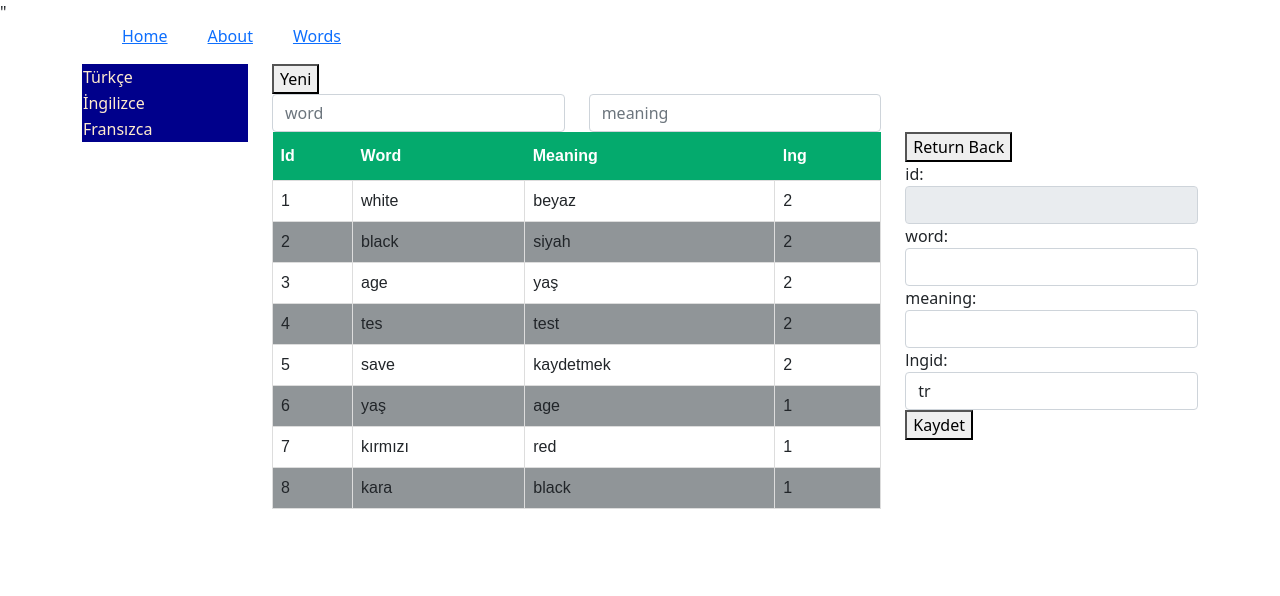
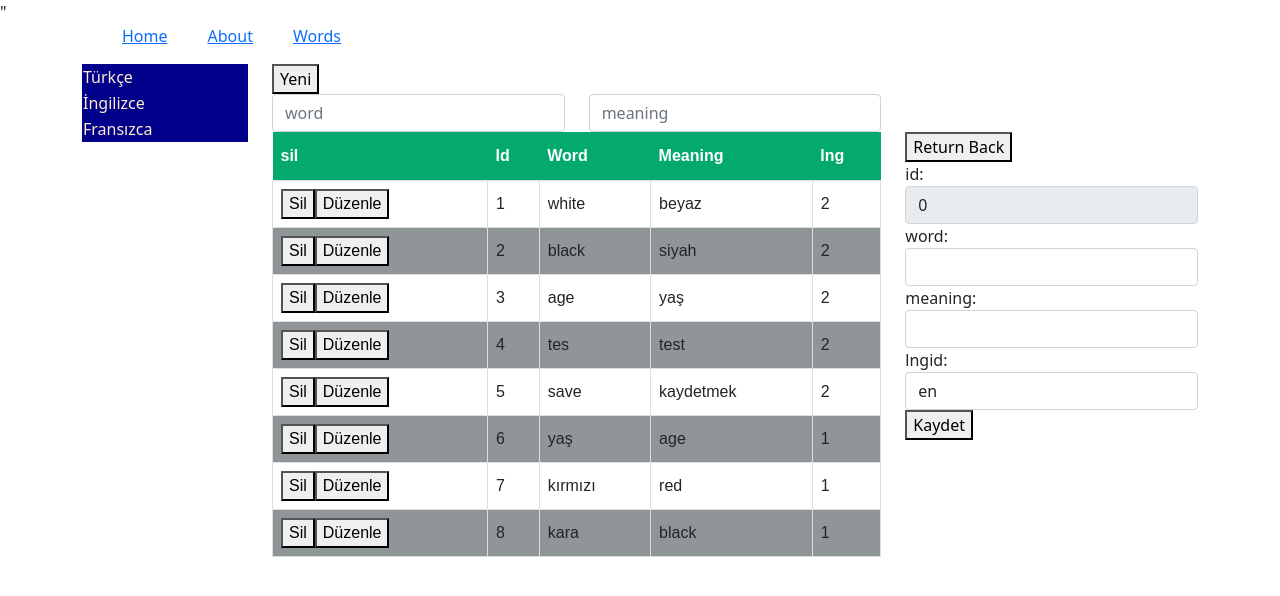
Before and after one commit to yzcibrahim/wordmasterReact, a React (Create React App) app: page /words in a window 1280 px wide. Shown: the top 596 px of the page. Built offline with nearby package versions, Linux system fonts and the light colour scheme.

Commit message:
ödevler

```diff
--- a/src/App.js
+++ b/src/App.js
@@ -52,7 +52,7 @@ class App extends React.Component {
        <Routes>
          <Route path='/' element={<Home />}  ></Route>
          <Route path='/about' element={<About/>} ></Route>
-         <Route path='/words' element={<Words langs={this.state.langs} selectedlang={this.state.selectedlang} />} ></Route>
+         <Route path='/words' element={<Words changeSelectedLang={changeSelectedLang} langs={this.state.langs} selectedlang={this.state.selectedlang} />} ></Route>
        </Routes>
        </div>
      </div>
--- a/src/components/Words/WordAdd.jsx
+++ b/src/components/Words/WordAdd.jsx
@@ -1,13 +1,38 @@
 import React, { Component } from 'react';
 
 class WordAdd extends Component {
+    constructor(){
+        super();
+        this.state={wordToAdd:{id: '0', word: '', meaning: '', lngid: 2}}
+console.log("constructor");
+
+    }
+    componentDidUpdate(){
+       // this.setState({wordToAdd:this.props.wordToAddOrUpdate})
+    }
+
+
+    componentDidMount(){
+        console.log("did mounth executed:"+this.props.wordToAddOrUpdate);
+        this.setState({wordToAdd:this.props.wordToAddOrUpdate})
+    }
+
+    static getDerivedStateFromProps(props, current_state) {
+        if (current_state.wordToAdd !== props.wordToAddOrUpdate) {
+          return {
+            wordToAdd: props.wordToAddOrUpdate
+          }
+        }
+        return null
+      }
 
     render() {
-        let wordToAdd={id: '0', word: '', meaning: '', lngid: 2};
+
+       const{wordToAdd}=this.state;
         const setWordVals=(event)=>{
-            wordToAdd[event.target.name]=event.target.value;
-            console.log(wordToAdd);
-
+            let existing=wordToAdd;
+            existing[event.target.name]=event.target.value;
+           this.setState({wordToAdd:existing});
         }
         const saveWord=()=>{
             this.props.refreshWords(wordToAdd);
@@ -21,17 +46,17 @@ class WordAdd extends Component {
                 <div className='row'>
                     <div className='col-md-12'>
                         <div className='form-group'>
-                            id:<input onChange={setWordVals} name='id' className='form-control' readOnly type='text' />
+                            id:<input onChange={setWordVals} value={wordToAdd.id} name='id' className='form-control' readOnly type='text' />
                         </div>
                         <div className='form-group'>
-                            word:<input onChange={setWordVals} name='word' className='form-control' type='text' />
+                            word:<input onChange={setWordVals} value={wordToAdd.word} name='word' className='form-control' type='text' />
                         </div>
                         <div className='form-group'>
-                            meaning:<input onChange={setWordVals} name='meaning' className='form-control' type='text' />
+                            meaning:<input onChange={setWordVals} value={wordToAdd.meaning} name='meaning' className='form-control' type='text' />
                         </div>
                         <div className='form-group'>
                         lngid:
-                        <select className='form-control' name='lngid' onChange={setWordVals}>
+                        <select className='form-control' name='lngid' value={wordToAdd.lngid} onChange={setWordVals}>
                             {
                                 this.props.langs.map((lng)=>{
                                     return <option title={lng.name} value={lng.id}>{lng.code}</option>
--- a/src/components/Words/WordList.jsx
+++ b/src/components/Words/WordList.jsx
@@ -13,6 +13,7 @@ class WordList extends Component {
                 <table className='wordsTable'>
                     <thead>
                         <tr>
+                        <th>sil</th>
                             <th>Id</th>
                             <th>Word</th>
                             <th>Meaning</th>
@@ -22,6 +23,9 @@ class WordList extends Component {
                     <tbody>
                         {this.props.words.map((wrd) => {
                             return (<tr key={wrd.id}>
+                                <td><button onClick={()=>{this.props.deleteword(wrd.id)}}>Sil</button>
+                                <button onClick={()=>{this.props.updateWord(wrd.id)}}>Düzenle</button>
+                                </td>
                                 <td>{wrd.id}</td>
                                 <td>{wrd.word}</td>
                                 <td>{wrd.meaning}</td>
--- a/src/components/Words/Words.jsx
+++ b/src/components/Words/Words.jsx
@@ -18,7 +18,8 @@ class Words extends Component {
             ],
             searchKeyword:'',
             searchKeywordMe:'',
-            page:'list'
+            page:'list',
+            wordToAddOrUpdate: { id: 0, word: '', meaning: '', lngid: 2 }
         }
     }
 
@@ -45,7 +46,21 @@ class Words extends Component {
             word.id=words.slice(-1)[0].id+1;
             words.push(word);
             //this.setState({words:words});
+          changelang(word.lngid);
             this.setState({words});
+        }
+
+        const changelang=(lng)=>{
+            console.log(this.props.changeSelectedLang);
+            this.props.changeSelectedLang(lng)
+        }
+
+        const deleteword=(wrdId)=>{
+            this.setState({words:this.state.words.filter(c=>c.id!==wrdId)});
+        }
+
+        const updateWord=(wrdId)=>{
+            this.setState({wordToAddOrUpdate:this.state.words.filter(c=>c.id===wrdId)[0]});
         }
 
         if(this.state.searchKeyword)
@@ -66,14 +81,14 @@ class Words extends Component {
                 <div className='col-md-4'><input placeholder='meaning' className='form-control' onChange={setFilterValMe} type='text'/></div>
                 </div>
                 <div className='row'>
-                <div className='col-md-8'><WordList words={filterd}/></div>
-                <div className='col-md-4'><WordAdd langs={this.props.langs} refreshWords={refreshWords}  returnList={retrunToListPage} /></div>
+                <div className='col-md-8'><WordList updateWord={updateWord} deleteword={deleteword} words={filterd}/></div>
+                <div className='col-md-4'><WordAdd wordToAddOrUpdate={this.state.wordToAddOrUpdate} langs={this.props.langs} refreshWords={refreshWords}  returnList={retrunToListPage} /></div>
                 </div>
             </div>
         );
         }
         else{
-            return <div><WordAdd langs={this.props.langs} refreshWords={refreshWords}  returnList={retrunToListPage} /></div>
+            return <div><WordAdd wordToAddOrUpdate={this.state.wordToAddOrUpdate} langs={this.props.langs} refreshWords={refreshWords}  returnList={retrunToListPage} /></div>
         }
     }
 }
```
